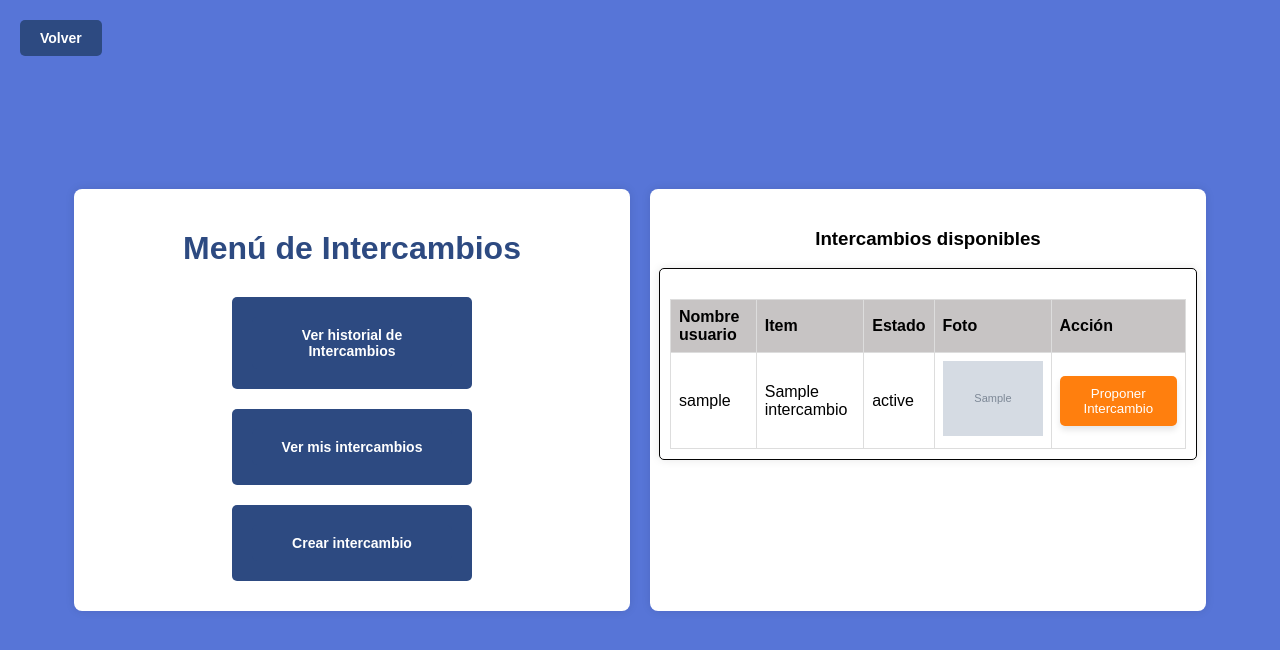
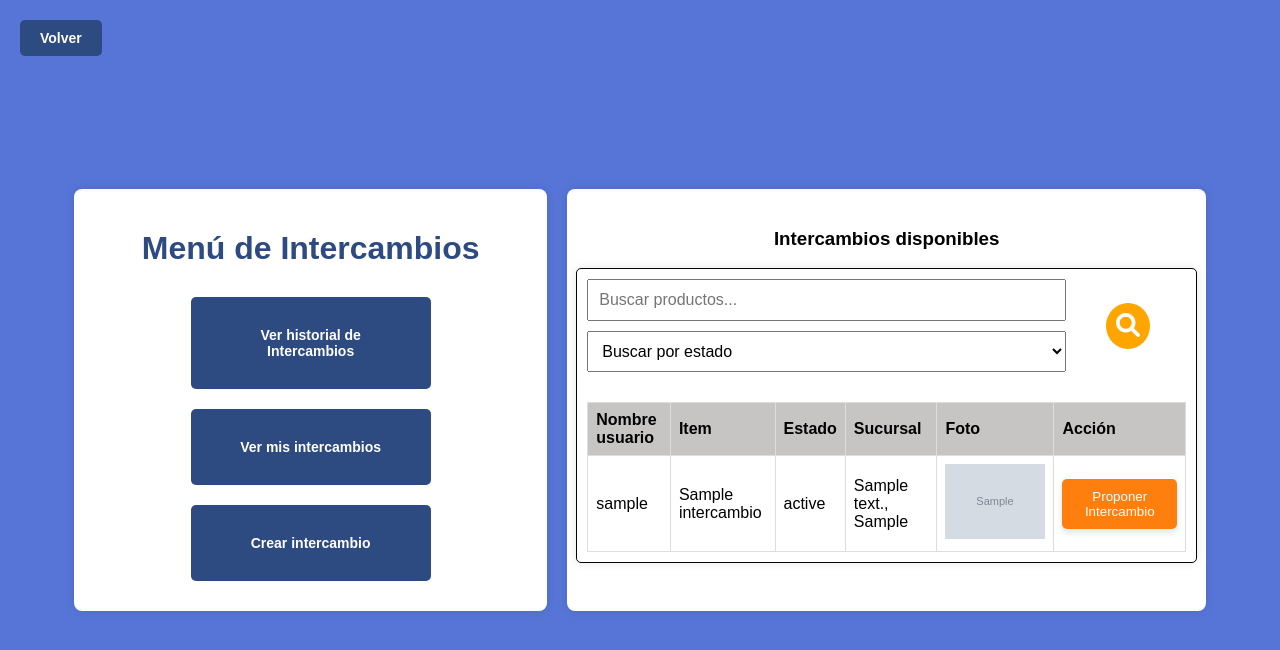
Before and after one commit to JJuanVolpe/Ferreplus, a Django app: page /intercambios/ in a window 1280 px wide. Shown: the top 650 px of the page. Run offline with Django 4.2, Linux system fonts and the light colour scheme; tables that the repository leaves empty hold one stand-in row (values such as "Sample post"); grey boxes marked "Sample" are stand-in pictures.

Commit message:
addying filtrado de productos con bug

```diff
--- a/myapp/models.py
+++ b/myapp/models.py
@@ -2,7 +2,6 @@ from django.db import models
 from django.contrib.auth.models import User
 from django.db.models.signals import post_save
 from django.dispatch import receiver
-#from .models import Category
 
 # Create your models here.
 class Sucursal(models.Model):
@@ -59,7 +58,7 @@ class intercambios(models.Model):
     marca = models.CharField(max_length=200,default="")
     usuario = models.ForeignKey(Profile, on_delete=models.CASCADE, related_name='intercambios')
     status = models.CharField(max_length=200, null=True, default="NUEVO", blank=True)
-
+    sucursal_asignada =  models.ForeignKey(Sucursal, on_delete=models.SET_NULL, related_name='intercambios', null=True, blank=True)
 
     def __str__(self):
         return "intercambio:" + str(self.nombre) + ", con categoria:" + str(self.categoria)  + ", del usuario: "+ str(self.usuario.dni)  + "  y status:" + str(self.status)
--- a/myapp/templates/Menu_De_Intercambios.html
+++ b/myapp/templates/Menu_De_Intercambios.html
@@ -5,6 +5,8 @@
     <meta charset="UTF-8">
     <title>{{ title }}</title>
     <link rel="shortcut icon" type="image/png" href="../static/favicon.png">
+    <link rel="stylesheet" href="https://cdnjs.cloudflare.com/ajax/libs/font-awesome/6.0.0-beta3/css/all.min.css">
+
     <style>
         body {
             background-color: #4566d3e5;
@@ -118,7 +120,7 @@
             cursor: pointer;
         }
 
-        .divTrue {
+        .exist-trueque {
             width: 100%;
             max-height: 500px;
             overflow-y: auto;
@@ -128,28 +130,41 @@
             padding: 10px;
             box-shadow: 0 0 10px rgba(0, 0, 0, 0.1);
         }
+
         /* Estilos generales del modal */
         .modal {
-    display: none; /* Por defecto, ocultar el modal */
-    position: fixed; /* Posición fija para mantener el modal en la vista */
-    z-index: 1; /* Colocar el modal por encima del resto del contenido */
+            display: none;
+            /* Por defecto, ocultar el modal */
+            position: fixed;
+            /* Posición fija para mantener el modal en la vista */
+            z-index: 1;
+            /* Colocar el modal por encima del resto del contenido */
             left: 0;
             top: 0;
-    width: 100%; /* Ajustar el ancho al 100% de la ventana */
-    height: 100%; /* Ajustar la altura al 100% de la ventana */
-    overflow: auto; /* Agregar desplazamiento si el contenido es más grande que el modal */
-    background-color: rgba(0,0,0,0.4); /* Fondo semitransparente para el modal */
+            width: 100%;
+            /* Ajustar el ancho al 100% de la ventana */
+            height: 100%;
+            /* Ajustar la altura al 100% de la ventana */
+            overflow: auto;
+            /* Agregar desplazamiento si el contenido es más grande que el modal */
+            background-color: rgba(0, 0, 0, 0.4);
+            /* Fondo semitransparente para el modal */
         }
 
         /* Estilos para el contenido del modal */
         .modal-content {
-    background-color: #fefefe; /* Fondo blanco para el contenido del modal */
-    margin: 15% auto; /* Margen superior e inferior y centrar horizontalmente */
+            background-color: #fefefe;
+            /* Fondo blanco para el contenido del modal */
+            margin: 15% auto;
+            /* Margen superior e inferior y centrar horizontalmente */
             padding: 20px;
             border: 1px solid #888;
-    width: 80%; /* Ancho del contenido del modal */
-    max-width: 600px; /* Ancho máximo del contenido del modal */
-    border-radius: 10px; /* Borde redondeado */
+            width: 80%;
+            /* Ancho del contenido del modal */
+            max-width: 600px;
+            /* Ancho máximo del contenido del modal */
+            border-radius: 10px;
+            /* Borde redondeado */
         }
 
         /* Estilos para el botón de cerrar */
@@ -199,8 +214,10 @@
         .buttonSpecial:hover {
             background-color: #45a049;
         }
+
         .modal-content form {
-    background-color: #f2f2f2; /* Fondo gris claro */
+            background-color: #f2f2f2;
+            /* Fondo gris claro */
             padding: 20px;
             border-radius: 5px;
         }
@@ -218,11 +235,13 @@
             margin-bottom: 20px;
             border: 1px solid #ccc;
             border-radius: 3px;
-    box-sizing: border-box; /* Para incluir el padding en el ancho */
+            box-sizing: border-box;
+            /* Para incluir el padding en el ancho */
         }
 
         .modal-content form button {
-    background-color: #4CAF50; /* Color de fondo verde */
+            background-color: #4CAF50;
+            /* Color de fondo verde */
             color: white;
             padding: 10px 20px;
             border: none;
@@ -231,7 +250,8 @@
         }
 
         .modal-content form button:hover {
-    background-color: #45a049; /* Cambio de color al pasar el ratón */
+            background-color: #45a049;
+            /* Cambio de color al pasar el ratón */
         }
 
         .modal-content form .buttonSpecial {
@@ -239,25 +259,85 @@
         }
 
         .modal-content form .closeModalBtn {
-    background-color: #f44336; /* Color de fondo rojo */
+            background-color: #f44336;
+            /* Color de fondo rojo */
         }
 
         .btn-postular {
-    background-color: #ff7f0e; /* Color de fondo naranja */
-    color: white; /* Color del texto */
-    padding: 10px 20px; /* Relleno */
-    border: none; /* Sin borde */
-    border-radius: 5px; /* Bordes redondeados */
-    cursor: pointer; /* Cursor al pasar el ratón */
-    box-shadow: 0 4px 6px rgba(0, 0, 0, 0.1); /* Sombra suave */
+            background-color: #ff7f0e;
+            /* Color de fondo naranja */
+            color: white;
+            /* Color del texto */
+            padding: 10px 20px;
+            /* Relleno */
+            border: none;
+            /* Sin borde */
+            border-radius: 5px;
+            /* Bordes redondeados */
+            cursor: pointer;
+            /* Cursor al pasar el ratón */
+            box-shadow: 0 4px 6px rgba(0, 0, 0, 0.1);
+            /* Sombra suave */
         }
 
         .btn-postular:hover {
-    background-color: #ff9900; /* Cambio de color al pasar el ratón */
+            background-color: #ff9900;
+            /* Cambio de color al pasar el ratón */
         }
 
         .btn-postular:focus {
-    outline: none; /* Elimina el borde al enfocar */
+            outline: none;
+            /* Elimina el borde al enfocar */
+        }
+
+        search-filter {
+            position: relative;
+            display: flex;
+            justify-content: center;
+            align-items: center;
+            height: 05vh;
+            margin: 0;
+            background-color: #f0f0f0;
+        }
+
+        .vertical-center {
+            max-width: 80%;
+            max-height: 50%;
+            display: flex;
+            flex-direction: column;
+            justify-content: left;
+            align-items: left;
+        }
+
+        input[type="text"],
+        select {
+            padding: 10px;
+            font-size: 16px;
+            margin-bottom: 10px;
+        }
+
+        .round-button {
+            background-color: orange;
+            border: none;
+            color: white;
+            padding: 10px;
+            font-size: 20px;
+            border-radius: 50%;
+            cursor: pointer;
+            transition: background-color 0.3s ease;
+            position: absolute;
+            top: 0;
+            margin-right: 6%;
+            margin-top: 4%;
+            right: 0;
+        }
+
+        .round-button:hover {
+            background-color: darkorange;
+        }
+
+        .round-button i {
+            font-size: 24px;
         }
     </style>
 </head>
@@ -286,7 +366,7 @@
         </div>
         <div class="right">
             <h3>Intercambios disponibles</h3>
-            <div class="divTrue">
+            <div class="exist-trueque">
                 {% if messages %}
                 {% for message in messages %}
                 <div class="alert alert-success" role="alert" id="success-message">
@@ -302,12 +382,28 @@
                 {% endif %}
 
                 {% if trueques %}
+                <div class="search-filter">
+                    <form method="GET" action="{% url 'filtrar_productos_por_filtro' %}" style="position: relative;">
+                        {% csrf_token %}
+                        <div class="vertical-center">
+                            <input type="text" name="search_query" placeholder="Buscar productos...">
+                            <select name="search_type">
+                                <option value="estado" selected>Buscar por estado</option>
+                                <option value="sucursal">Buscar por sucursal</option>
+                            </select>
+                        </div>
+                        <button class="round-button">
+                            <i class="fas fa-search"></i>
+                        </button>
+                    </form>
+                </div>
                 <table class="trueque-table">
                     <thead>
                         <tr>
                             <th>Nombre usuario</th>
                             <th>Item</th>
                             <th>Estado</th>
+                            <th>Sucursal</th>
                             <th>Foto</th>
                             <th>Acción</th>
                         </tr>
@@ -318,20 +414,24 @@
                             <td>{{ trueque.usuario.user }}</td>
                             <td>{{ trueque.nombre }}</td>
                             <td>{{ trueque.estado }}</td>
+                            <td>{{ trueque.sucursal_asignada.address }}, {{ trueque.sucursal_asignada.city }}</td>
                             <td><img src="{{ trueque.foto.url }}" class="trueque-foto"></td>
                             <td>
                                 <div>
                                     {% csrf_token %}
                                     <!-- Aquí puedes añadir los campos del formulario para el intercambio -->
-                                <button type="button" class="btn-postular openModalBtn">Proponer Intercambio</button>
+                                    <button type="button" class="btn-postular openModalBtn">Proponer
+                                        Intercambio</button>
                                     <dialog class="modal">
                                         <div class="modal-content">
                                             <h1>Postular Objeto Para Intercambio</h1>
-                                        <form action="{% url 'create_trade' trueque.id %}" method="post" enctype="multipart/form-data">
+                                            <form action="{% url 'create_trade' trueque.id %}" method="post"
+                                                enctype="multipart/form-data">
                                                 {% csrf_token %}
                                                 {{ form.as_p }}
                                                 <button class="buttonSpecial" type="submit">Guardar cambios</button>
-                                            <button class="buttonSpecial closeModalBtn" type="button">Cancelar</button>
+                                                <button class="buttonSpecial closeModalBtn"
+                                                    type="button">Cancelar</button>
                                             </form>
                                         </div>
                                     </dialog>
@@ -351,15 +451,15 @@
         </div>
     </div>
     <script>
-        document.addEventListener("DOMContentLoaded", function() {
+        document.addEventListener("DOMContentLoaded", function () {
             const openModalBtns = document.querySelectorAll('.openModalBtn');
             const closeModalBtns = document.querySelectorAll('.closeModalBtn');
             const modals = document.querySelectorAll('.modal');
 
-            openModalBtns.forEach(function(btn) {
-                btn.addEventListener('click', function() {
+            openModalBtns.forEach(function (btn) {
+                btn.addEventListener('click', function () {
                     // Cerrar todos los modales abiertos antes de abrir el nuevo
-                    modals.forEach(function(modal) {
+                    modals.forEach(function (modal) {
                         modal.style.display = "none";
                     });
 
@@ -368,8 +468,8 @@
                 });
             });
 
-            closeModalBtns.forEach(function(btn) {
-                btn.addEventListener('click', function() {
+            closeModalBtns.forEach(function (btn) {
+                btn.addEventListener('click', function () {
                     const modal = this.closest('.modal');
                     modal.style.display = "none";
                 });
--- a/myapp/urls.py
+++ b/myapp/urls.py
@@ -27,7 +27,8 @@ urlpatterns = [
     path('agregar_sucursal/', views.agregar_sucursal, name='agregar_sucursal'),
     path('menuEmpleado/', views.menu_empleado, name="menuEmpleado"),
     path('gestionarEmpleados/', views.gestionarEmpleados,name="gestionarEmpleados"),
-    path('editarEmpleados/<int:empleado_id>', views.editarEmpleado, name="editar_empleado" )
+    path('editarEmpleados/<int:empleado_id>', views.editarEmpleado, name="editar_empleado" ),
+    path('filtrar/', views.filtrar_productos_por_filtro, name='filtrar_productos_por_filtro')
 ]
 if settings.DEBUG:
     urlpatterns += static(settings.MEDIA_URL, document_root=settings.MEDIA_ROOT)
--- a/myapp/views.py
+++ b/myapp/views.py
@@ -96,7 +96,7 @@ def miPerfil(request):
 @login_required
 def intercambio_con_espera_de_ofertas(request):
     if request.method == 'POST':
-        intercambio = intercambios.objects.create(
+        intercambios.objects.create(
             nombre=request.POST['nombre'],
             estado=request.POST['estado'],
             categoria=request.POST['categoria'],
@@ -104,15 +104,17 @@ def intercambio_con_espera_de_ofertas(request):
             descripcion=request.POST['descripcion'],
             modelo=request.POST['modelo'],
             marca=request.POST['marca'],
-            usuario=request.user.profile
+            sucursal_asignada = get_object_or_404(Sucursal, id=request.POST['sucursal']),
+            usuario=request.user.profile,
         )
         # Agrega un mensaje de éxito
         messages.success(request, "El intercambio se ha creado correctamente. Se le notificarán las ofertas que reciba por correo electrónico.")
         # Redirige a la página de Mis_Trueques
         return redirect('Mis_Trueques')
     else:
+
         title = 'intercambio con espera de ofertas'
-        context = {'title': title, 'form': crear_intercambio_con_espera_de_ofertas()}
+        context = {'title': title, 'form': crear_intercambio_con_espera_de_ofertas(), 'sucursales': Sucursal.objects.all()}
         return render(request, 'intercambio_con_espera_de_ofertas.html', context)
 
 def incorrect_password(password):
@@ -397,7 +399,6 @@ def create_trade(request, trueque_id):
                 #form.save()
                 messages.success(request, 'El objeto ha sido creado y postulado con éxito.')
                 #Aquí se debe enviar mail al usuario de que se generó postulación al trueque que hizo?
-    context = { 'for'}
     return Menu_intercambios(request=request)
 
 
@@ -433,3 +434,26 @@ def Menu_Sucursales(request):
 def menu_empleado(request):
 
     return render(request,'menuEmpleado.html')
+
+
+
+def filtrar_productos_por_filtro(request):
+    query = request.GET.get('search_query')
+    search_type = request.GET.get('search_type', 'estado')  # Por defecto, busca por estado
+    productos = None
+    if query:
+        if search_type == 'estado':
+            productos = intercambios.objects.filter(estado__icontains=query)
+        elif search_type == 'sucursal':
+            for suc in Sucursal.objects.all():
+                if query in suc.address or query in suc.address:
+                    productos = get_object_or_404(Sucursal, id=request.POST['sucursal'])
+
+        if not productos.exists():
+            messages.error(request, 'No existen objetos con el estado o sucursal ingresado.')
+            productos = intercambios.objects.all()
+    else:
+        messages.error(request, 'No se proporcionó ninguna cadena para buscar.')
+        productos = intercambios.objects.all()
+
+    return render(request, 'Menu_De_Intercambios.html', {'trueques': productos})
```
Also changed, not shown: myapp/templates/intercambio_con_espera_de_ofertas.html (+9 -0 lines), myapp/migrations/0016_intercambios_sucursal_asignada.py (added). Lines whose indentation alone changed are shown as unchanged.
